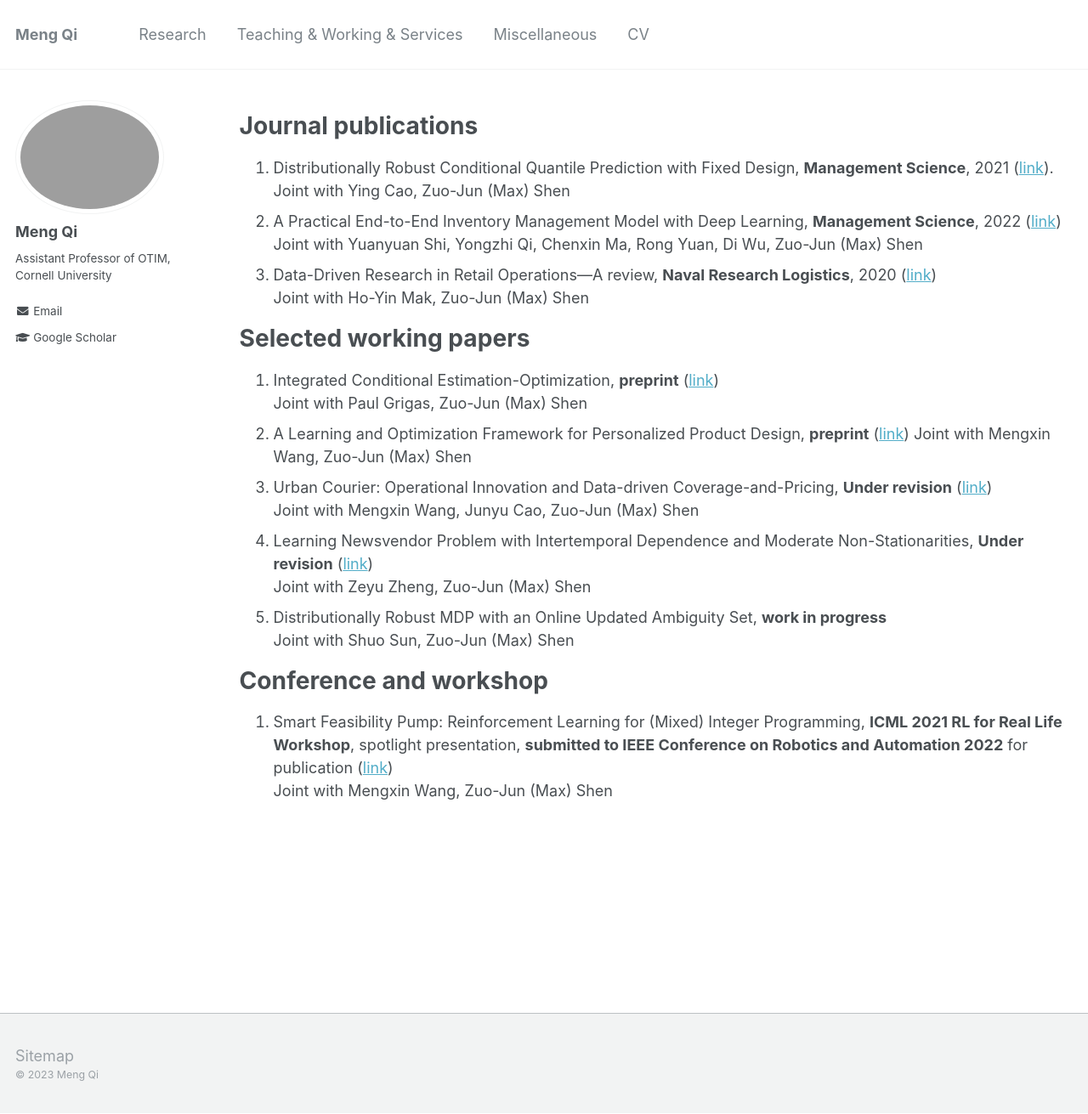
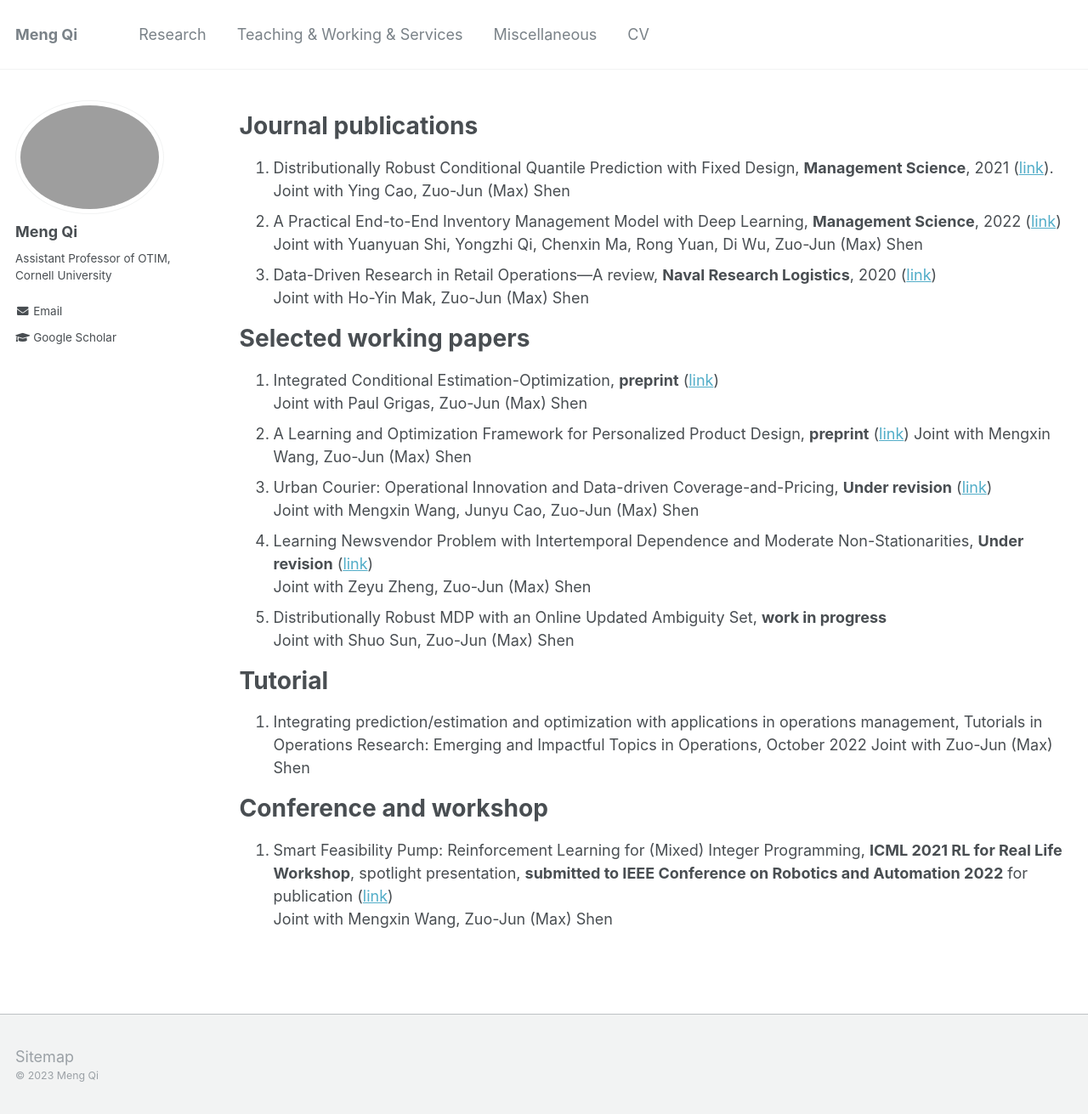
Before and after one commit to alicemengqi/site, a Jekyll site: the page built from _pages/publications.md, in a window 1280 px wide and 1311 px high. Shown: the whole window at 85% size. Built offline with Jekyll 4.4.1, drawn with Linux system fonts in a browser that asks for light colours.

Commit message:
Update publications.md

```diff
--- a/_pages/publications.md
+++ b/_pages/publications.md
@@ -31,6 +31,10 @@ Joint with Shuo Sun, Zuo-Jun (Max) Shen
 <!-- 1. Learning Newsvendor Problem in a Growing Environment, Working paper,
 Joint with Shunan Jiang, Zeyu Zheng, Zuo-Jun (Max) Shen -->
 
+# Tutorial
+1. Integrating prediction/estimation and optimization with applications in operations management, Tutorials in Operations Research: Emerging and Impactful Topics in Operations, October 2022
+Joint with Zuo-Jun (Max) Shen
+
 # Conference and workshop
 1. Smart Feasibility Pump: Reinforcement Learning for (Mixed) Integer Programming, **ICML 2021 RL for Real Life Workshop**, spotlight presentation, **submitted to IEEE Conference on Robotics and Automation 2022** for publication ([link](https://arxiv.org/abs/2102.09663))
 Joint with Mengxin Wang, Zuo-Jun (Max) Shen
```
